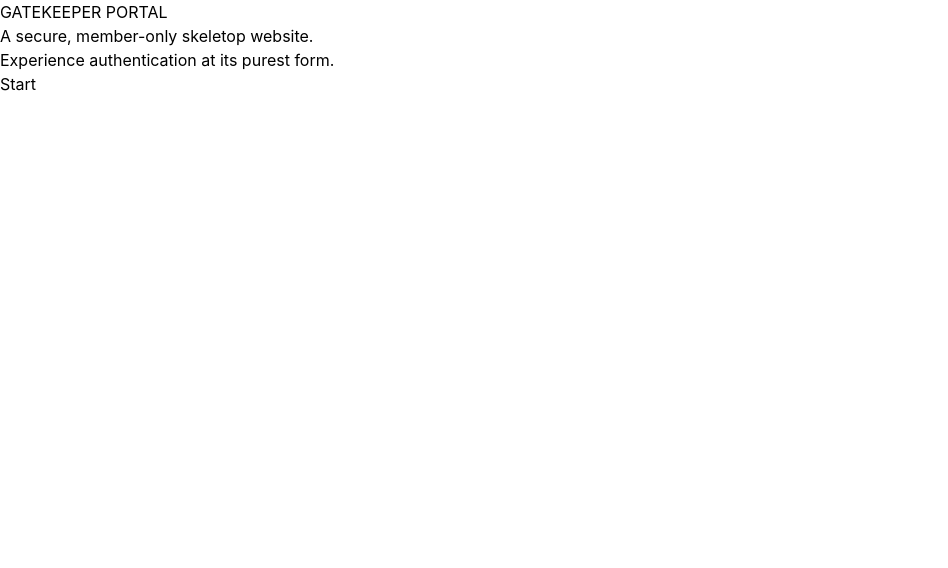
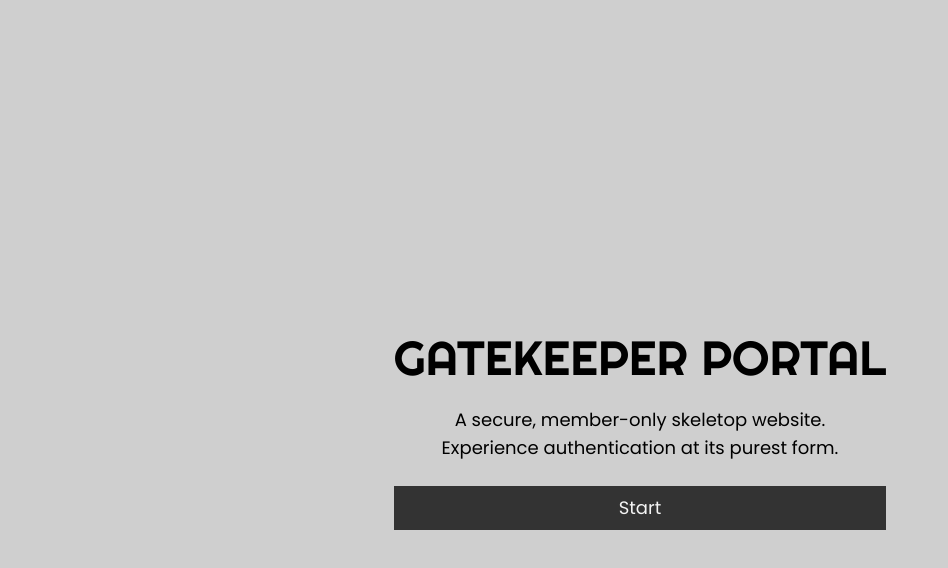
Before and after one commit to carnocentaurus/GatekeeperPortal, a React (Vite) app: page / in a window 1280 px wide. Shown: the top 568 px of the page, without its empty margins (0-948 px from the left). Built offline with nearby package versions, Linux system fonts and the light colour scheme.

Commit message:
landing screen div styles

```diff
--- a/src/App.tsx
+++ b/src/App.tsx
@@ -4,10 +4,15 @@ function GatekeeperPortal() {
     const [currentView, setCurrentView] = useState('landing-screen-div');
 
   return(
-      <main>
+      <main className="
+          flex
+          justify-center
+          items-center
+          h-screen
+      ">
           {/* LANDING SCREEN DIV */}
           <div className={currentView === 'landing-screen-div' ? '' : 'hidden'}>
-              <p>GATEKEEPER PORTAL</p>
+              <p className="font-righteous text-5xl">GATEKEEPER PORTAL</p>
 
               <p>
                   A secure, member-only skeletop website.
--- a/src/index.css
+++ b/src/index.css
@@ -18,3 +18,36 @@
   --font-poppins: "Poppins", sans-serif;
   --font-righteous: "Righteous", cursive;
 }
+
+body {
+    background-color: #cfcfcf;
+    margin: 2rem;
+    overflow-y: hidden;
+}
+
+@layer base {
+    button {
+        @apply
+            font-poppins
+            text-lg
+          text-[#f4f4f4]
+          bg-[#333]
+            border-none
+            hover:opacity-80
+            py-2
+    };
+
+    div {
+        @apply
+            flex
+            flex-col
+            gap-y-6
+            text-center
+    };
+
+    p {
+        @apply
+            font-poppins
+            text-lg
+    }
+}
```
